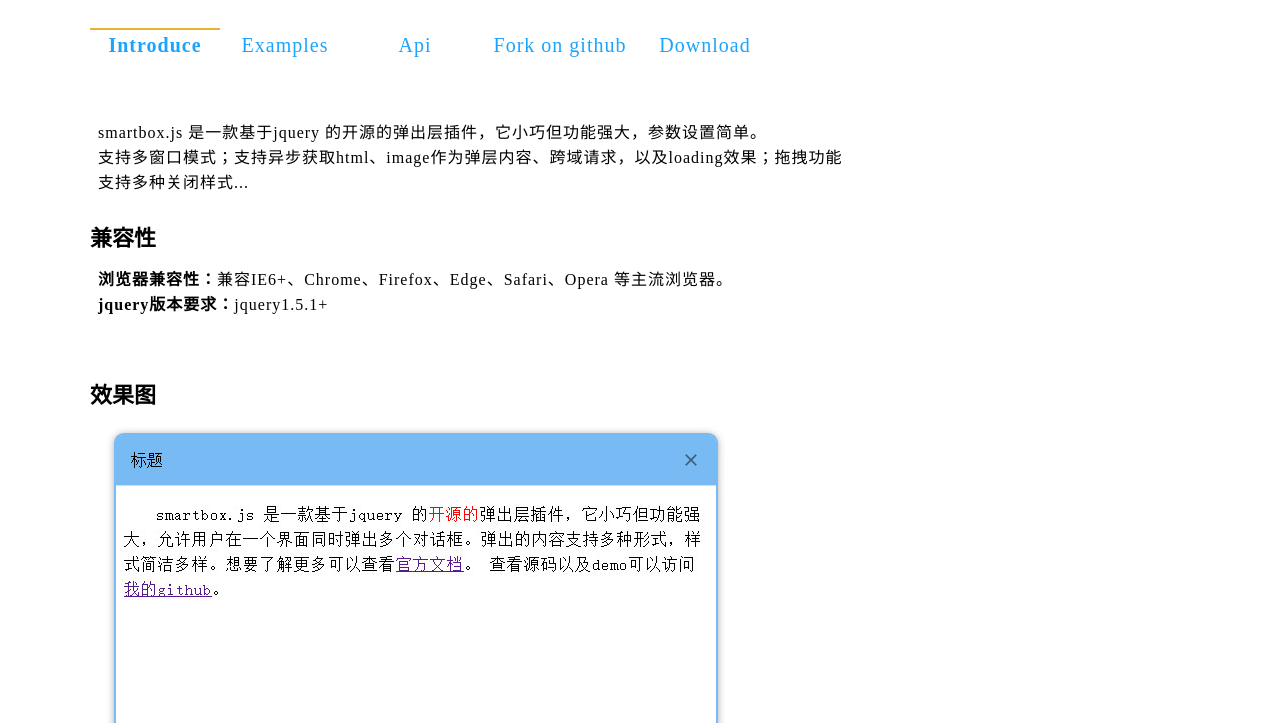
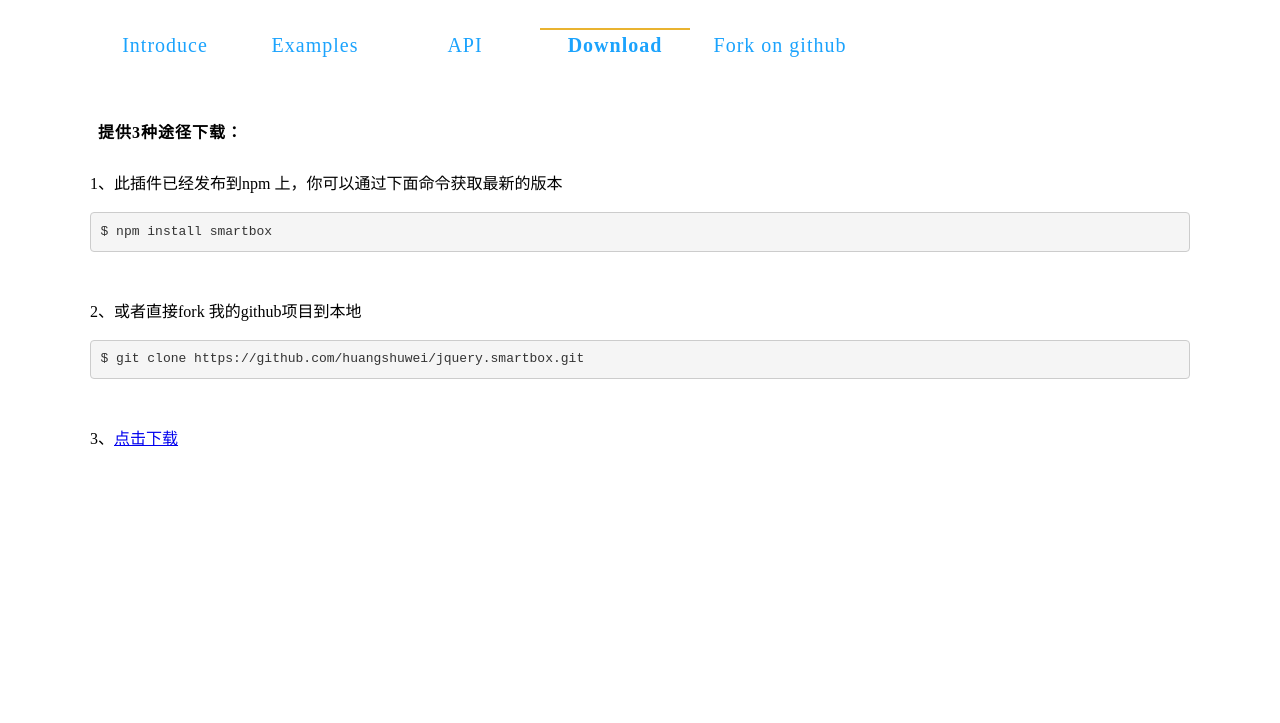
Before and after one commit to huangshuwei/official-site-for-smartbox, a website: page cn/download.html in a window 1280 px wide. Shown: the part 77-800 px from the top of the page. Drawn offline with Linux system fonts and the light colour scheme.

Commit message:
提供下载途径

```diff
--- a/cn/introduce.html
+++ b/cn/download.html
@@ -6,7 +6,7 @@
     <meta name="robots" content="jquery弹出层插件，黄书伟">
     <meta property="og:type" content="jquery弹框插件">
     <meta property="og:title" content="jquery dialog">
-    <meta property="og:url" content="http://smartbox.huangsw.com/cn/introduce.html">
+    <meta property="og:url" content="http://smartbox.huangsw.com/cn/api.html">
     <meta property="og:site_name" content="smartbox">
     <meta property="og:description" content="弹出层插件实例">
     <meta name="twitter:card" content="popup弹出层插件实例">
@@ -15,6 +15,21 @@
 
     <title>smartbox</title>
     <link href="../dist/css/main.min.css" rel="stylesheet" />
+    <style type="text/css">
+        pre {
+            display: block;
+            padding: 9.5px;
+            margin: 0 0 10px;
+            font-size: 13px;
+            line-height: 1.42857143;
+            color: #333;
+            word-break: break-all;
+            word-wrap: break-word;
+            background-color: #f5f5f5;
+            border: 1px solid #ccc;
+            border-radius: 4px;
+        }
+    </style>
 
     <!--<link href="../src/css/main.css" rel="stylesheet" />-->
 </head>
@@ -23,36 +38,30 @@
     <div>
         <h1><a href="introduce.html">jquery.smartbox</a></h1>
         <ul class="menu">
-            <li class="active"><a style="width:130px"  href="introduce.html">Introduce</a></li>
-            <li><a style="width:130px" href="examples.html">Examples</a></li>
-            <li><a style="width:130px" href="api.html">Api</a></li>
-            <li><a style="width:160px" href="https://github.com/huangshuwei/jquery.smartbox">Fork on github</a></li>
-            <li><a style="width:130px" href="#">Download</a></li>
+            <li><a style="width:150px"  href="introduce.html">Introduce</a></li>
+            <li><a style="width:150px" href="examples.html">Examples</a></li>
+            <li><a style="width:150px" href="api.html">API</a></li>
+            <li class="active"><a style="width:150px" href="download.html">Download</a></li>
+            <li><a style="width:180px" href="https://github.com/huangshuwei/jquery.smartbox">Fork on github</a></li>
         </ul>
     </div>
 
     <!--content-->
     <div class="section">
-        <p>
-            smartbox.js 是一款基于jquery 的开源的弹出层插件，它小巧但功能强大，参数设置简单。<br />
-            支持多窗口模式；支持异步获取html、image作为弹层内容、跨域请求，以及loading效果；拖拽功能<br />
-            支持多种关闭样式...
-        </p>
-        <h2>兼容性</h2>
-        <p>
-            <span style="font-weight: bold;">浏览器兼容性：</span>兼容IE6+、Chrome、Firefox、Edge、Safari、Opera 等主流浏览器。<br />
-            <span style="font-weight: bold;">jquery版本要求：</span>jquery1.5.1+
+        <p style="font-weight: bold">
+            提供3种途径下载：<br />
         </p>
 
-    </div>
-    <div class="section">
-        <h2>效果图</h2>
-        <div>
-            <img src="../demo/imgs/smartbox.jpg" alt="smartbox.jpg" />
-            <p>
-                这是其中的一个效果图，想了解更多功能<a href="examples.html">请查看更多实例</a>
-            </p>
-        </div>
+        1、此插件已经发布到npm 上，你可以通过下面命令获取最新的版本
+        <br /><br />
+        <pre>$ npm install smartbox</pre>
+
+        <br /><br />
+        2、或者直接fork 我的github项目到本地<br /><br />
+        <pre>$ git clone https://github.com/huangshuwei/jquery.smartbox.git</pre>
+
+        <br /><br />
+        3、<a href="/zips/jquery.smartbox-v1.0.2.zip">点击下载</a>
     </div>
 </div>
 </body>
```
Also changed, not shown: cn/api.html (+5 -5 lines), cn/examples.html (+5 -5 lines), 1 other file.
